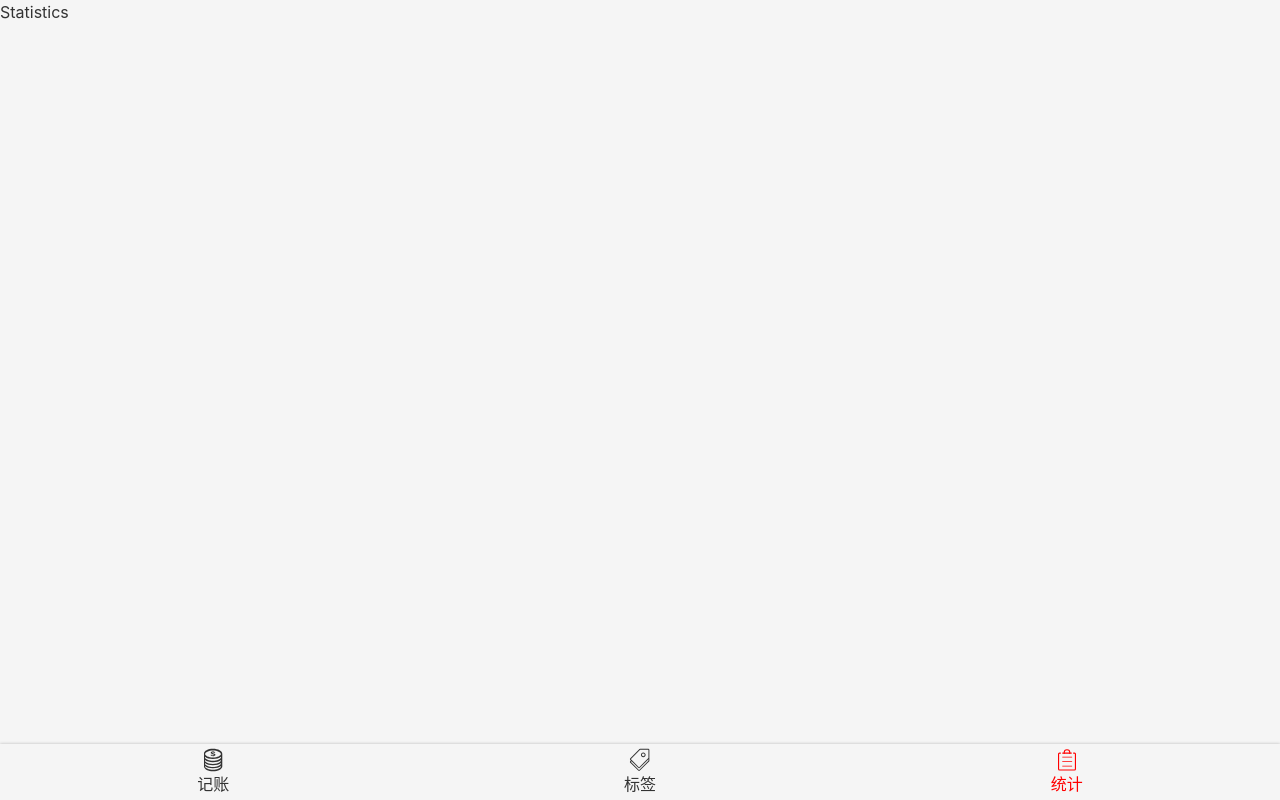
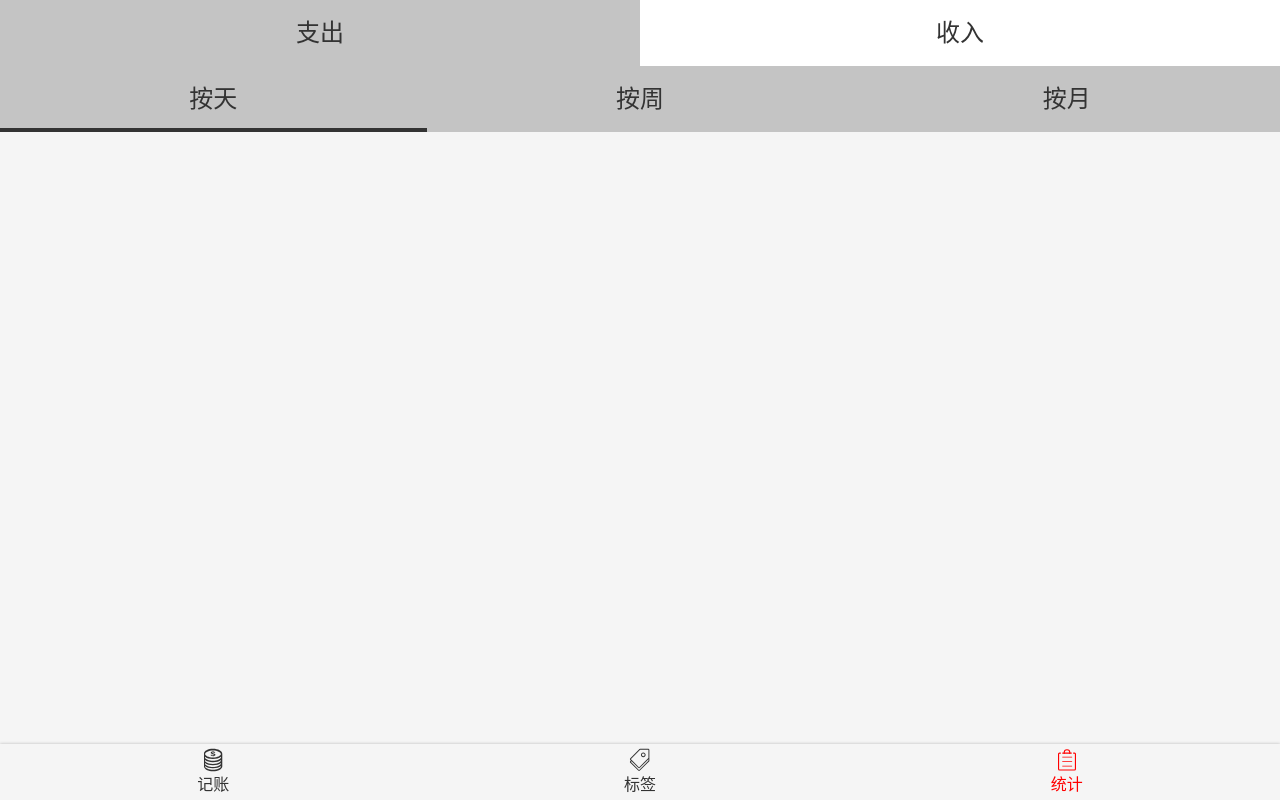
Before and after one commit to haxiedaimala/billing, a Vue app: page /#/statistics in a window 1280 px wide. Built offline with nearby package versions, Linux system fonts and the light colour scheme.

Commit message:
抽离 Tabs.vue,使用在 Statistics.vue 里面

```diff
--- /dev/null
+++ b/src/components/Tabs.vue
@@ -0,0 +1,62 @@
+<script setup lang="ts">
+type DateSource = {
+  text: string,
+  value: string
+}
+const props = defineProps<{
+  dataSource: DateSource[],
+  modelValue: string,
+  classClearfix: string
+}>();
+const emits = defineEmits<{
+  (e: 'update:modelValue', value: string): void
+}>();
+const toggle = (data: string) => {
+  emits('update:modelValue', data);
+};
+const classList = (item: DateSource) => {
+  return {selected: props.modelValue === item.value, [`${props.classClearfix}-item`]: props.classClearfix};
+};
+</script>
+
+<template>
+  <ul class="tabs">
+    <li v-for="item in dataSource"
+        :key="item.value"
+        @click="toggle(item.value)"
+        :class="classList(item)"
+    >
+      {{ item.text }}
+    </li>
+  </ul>
+</template>
+
+<style lang="scss" scoped>
+.tabs {
+  display: flex;
+  align-items: center;
+  background: #c4c4c4;
+  font-size: 24px;
+
+  li {
+    flex: 1;
+    padding: 15px 0;
+    display: flex;
+    align-items: center;
+    justify-content: center;
+    position: relative;
+
+    &.selected {
+      &::after {
+        content: '';
+        width: 100%;
+        height: 4px;
+        background: #333;
+        position: absolute;
+        bottom: 0;
+        left: 0;
+      }
+    }
+  }
+}
+</style>
--- a/src/views/Statistics.vue
+++ b/src/views/Statistics.vue
@@ -1,9 +1,39 @@
 <script setup lang="ts">
+import Tabs from '@/components/Tabs.vue';
+import {ref} from 'vue';
+
+
+const intervalList = [
+  {text: '按天', value: 'day'},
+  {text: '按周', value: 'week'},
+  {text: '按月', value: 'month'},
+];
+const typeList = [
+  {text: '支出', value: '-'},
+  {text: '收入', value: '+'}
+];
+const interval = ref('day');
+const type = ref('-');
 </script>
 
 <template>
-  <Layout>Statistics</Layout>
+  <Layout>
+    <Tabs :data-source="typeList" v-model="type" class-clearfix="type"/>
+    <Tabs :data-source="intervalList" v-model="interval" class-clearfix="statistics"/>
+  </Layout>
 </template>
 
 <style lang="scss" scoped>
+:deep(.type-item) {
+  background-color: #fff;
+  border: none;
+
+  &.selected {
+    background-color: #c4c4c4;
+
+    &::after {
+      display: none;
+    }
+  }
+}
 </style>
```
